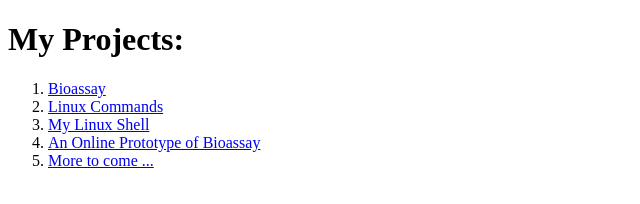
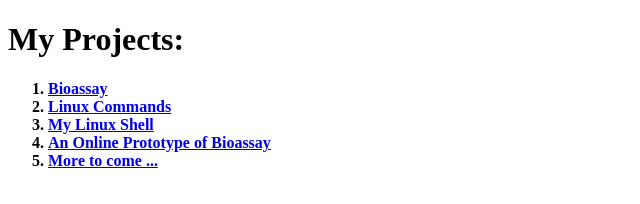
Before and after one commit to zfang2019/zfang2019.github.io, a plain HTML site: page index.html in a window 1280 px wide. Shown: the whole page, without its empty margins (0-640 px from the left). Drawn offline with Linux system fonts and the light colour scheme.

Commit message:
update index.html

```diff
--- a/index.html
+++ b/index.html
@@ -6,7 +6,7 @@
 </head>
 </body>
 <h1>My Projects:</h1>
-
+<h4>
 <ol>
     <li><a href=https://github.com/zfang2019/Bioassay>Bioassay </a> </li>
     <li><a href=https://github.com/zfang2019/MyLinuxCommand>Linux Commands</a> </li>
@@ -14,6 +14,6 @@
     <li><a href=http://escreen.herokuapp.com>An Online Prototype of Bioassay</a></li>
     <li><a href=#>More to come ...</a></li>
 </ol>
-
+</h4>
 </body>
 </html>
```
